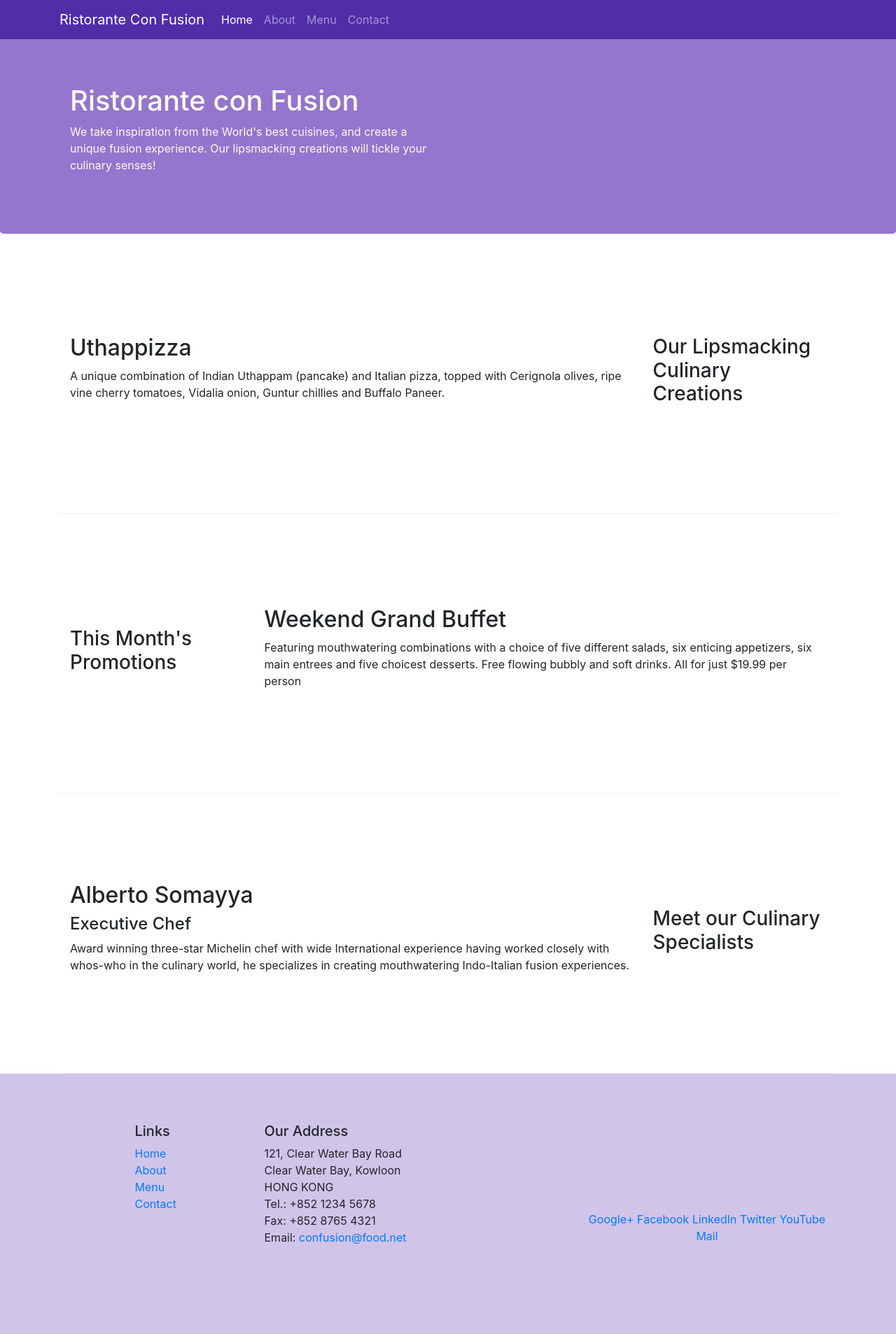
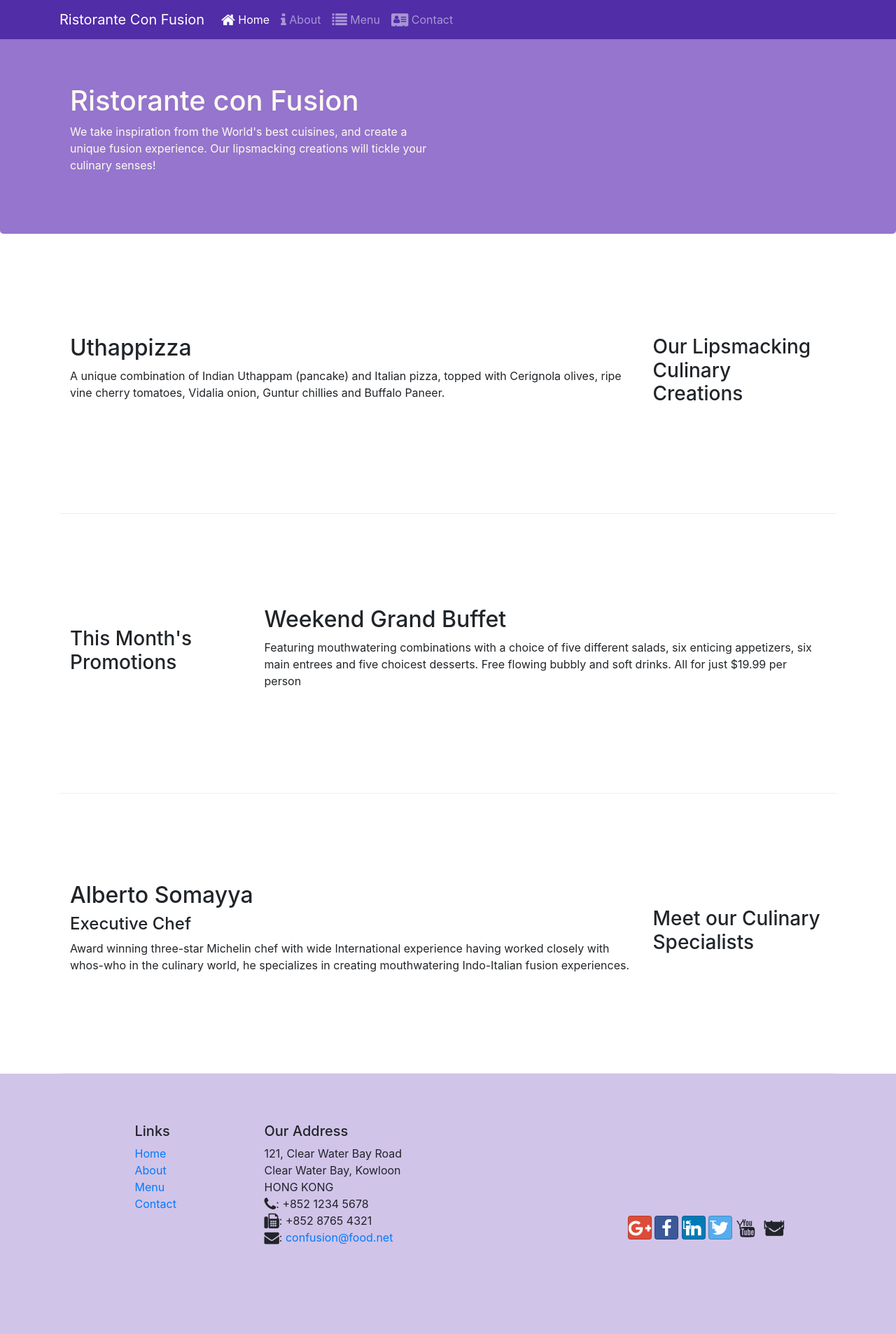
Before and after one commit to markculp0/bootstrap, a website: page 1_conFusion/index.html in a window 1280 px wide. Shown: the top 1906 px of the page at 70% size. Drawn offline with nearby package versions, Linux system fonts and the light colour scheme.

Commit message:
icon fonts

```diff
--- a/1_conFusion/index.html
+++ b/1_conFusion/index.html
@@ -9,6 +9,8 @@
 
     <!-- Bootstrap CSS -->
     <link rel="stylesheet" href="node_modules/bootstrap/dist/css/bootstrap.min.css">
+    <link rel="stylesheet" href="node_modules/font-awesome/css/font-awesome.min.css">
+    <link rel="stylesheet" href="node_modules/bootstrap-social/bootstrap-social.css">
     <link rel="stylesheet" href="css/styles.css">
     <title>Ristorante Con Fusion</title>
 </head>
@@ -22,10 +24,10 @@
             <a class="navbar-brand" href="#">Ristorante Con Fusion</a>
             <div class="collapse navbar-collapse" id="Navbar">
                 <ul class="navbar-nav mr-auto">
-                    <li class="nav-item active"><a class="nav-link" href="#">Home</a></li>
-                    <li class="nav-item"><a class="nav-link" href="./aboutus.html">About</a></li>
-                    <li class="nav-item"><a class="nav-link" href="#">Menu</a></li>
-                    <li class="nav-item"><a class="nav-link" href="#">Contact</a></li>
+                    <li class="nav-item active"><a class="nav-link" href="#"><span class="fa fa-home fa-lg"></span> Home</a></li>
+                    <li class="nav-item"><a class="nav-link" href="./aboutus.html"><span class="fa fa-info fa-lg"></span> About</a></li>
+                    <li class="nav-item"><a class="nav-link" href="#"><span class="fa fa-list fa-lg"></span> Menu</a></li>
+                    <li class="nav-item"><a class="nav-link" href="#"><span class="fa fa-address-card fa-lg"></span> Contact</a></li>
                 </ul>
             </div>
         </div>
@@ -95,19 +97,19 @@
 		              121, Clear Water Bay Road<br>
 		              Clear Water Bay, Kowloon<br>
 		              HONG KONG<br>
-		              Tel.: +852 1234 5678<br>
-		              Fax: +852 8765 4321<br>
-		              Email: <a href="mailto:confusion@food.net">confusion@food.net</a>
+		              <i class="fa fa-phone fa-lg"></i>: +852 1234 5678<br>
+		              <i class="fa fa-fax fa-lg"></i>: +852 8765 4321<br>
+		              <i class="fa fa-envelope fa-lg"></i>: <a href="mailto:confusion@food.net">confusion@food.net</a>
 		           </address>
                 </div>
                 <div class="col-12 col-sm-4 align-self-center">
                     <div class="text-center">
-                        <a href="http://google.com/+">Google+</a>
-                        <a href="http://www.facebook.com/profile.php?id=">Facebook</a>
-                        <a href="http://www.linkedin.com/in/">LinkedIn</a>
-                        <a href="http://twitter.com/">Twitter</a>
-                        <a href="http://youtube.com/">YouTube</a>
-                        <a href="mailto:">Mail</a>
+                        <a class="btn btn-social-icon btn-google" href="http://google.com/+"><i class="fa fa-google-plus fa-lg"></i></a>
+                        <a class="btn btn-social-icon btn-facebook" href="http://www.facebook.com/profile.php?id="><i class="fa fa-facebook fa-lg"></i></a>
+                        <a class="btn btn-social-icon btn-linkedin" href="http://www.linkedin.com/in/"><i class="fa fa-linkedin fa-lg"></i>LinkedIn</a>
+                        <a class="btn btn-social-icon btn-twitter" href="http://twitter.com/"><i class="fa fa-twitter fa-lg"></i>Twitter</a>
+                        <a class="btn btn-social-icon btn-youtube" href="http://youtube.com/"><i class="fa fa-youtube fa-lg"></i>YouTube</a>
+                        <a class="btn btn-social-icon" href="mailto:"><i class="fa fa-envelope fa-lg"></i>Mail</a>
                     </div>
                 </div>
            </div>
--- a/1_conFusion/package.json
+++ b/1_conFusion/package.json
@@ -15,6 +15,8 @@
   },
   "dependencies": {
     "bootstrap": "^4.3.1",
+    "bootstrap-social": "^5.1.1",
+    "font-awesome": "^4.7.0",
     "jquery": "^3.4.1",
     "npm": "^6.10.1",
     "popper.js": "^1.15.0"
```
Also changed, not shown: 1_conFusion/aboutus.html (+15 -13 lines), 1 other file.
